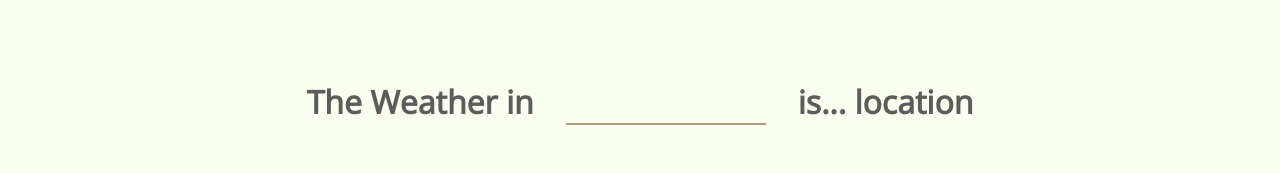
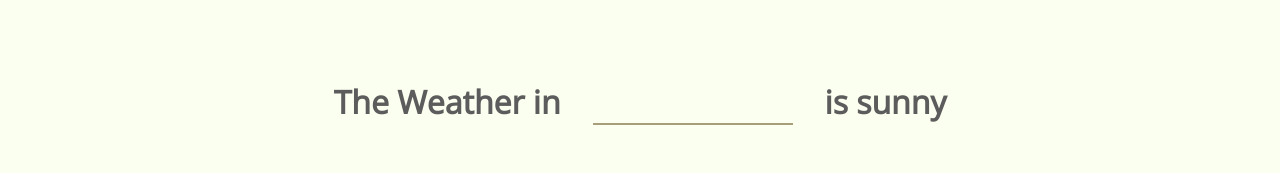
Before and after one commit to Git-Senin/Weather-App, a React (Vite) app in the folder my-react-app/: page / in a window 1280 px wide. Shown: the top 173 px of the page. Built offline with nearby package versions, Linux system fonts and the light colour scheme.

Commit message:
feat dynamic input length

```diff
--- a/my-react-app/src/components/Header/Header.jsx
+++ b/my-react-app/src/components/Header/Header.jsx
@@ -1,13 +1,14 @@
 import styles from "./Header.module.scss"
-import {useState} from "react";
+import {useEffect, useRef, useState} from "react";
 
 function Header() {
 
-    const [location, setLocation] = useState("location");
+    const [location, setLocation] = useState("");
+    const inputRef = useRef(null);
 
-    function handleLocationChange(e) {
-        setLocation(e.target.value);
-    }
+    useEffect(() => {
+        inputRef.current.style.width = `${200 + (inputRef.current.value.length*20)}px`
+    }, [location])
 
     return(
         <header className={styles.Header}>
@@ -15,9 +16,10 @@ function Header() {
                 The Weather in
                 <input
                     className={styles.Header__input}
-                    onChange={handleLocationChange}
+                    onChange={e => setLocation(e.target.value)}
+                    ref={inputRef}
                 />
-                 is... <span>{location || "location"}</span>
+                 is <span>{location || "sunny"}</span>
             </h1>
         </header>
     )
```
